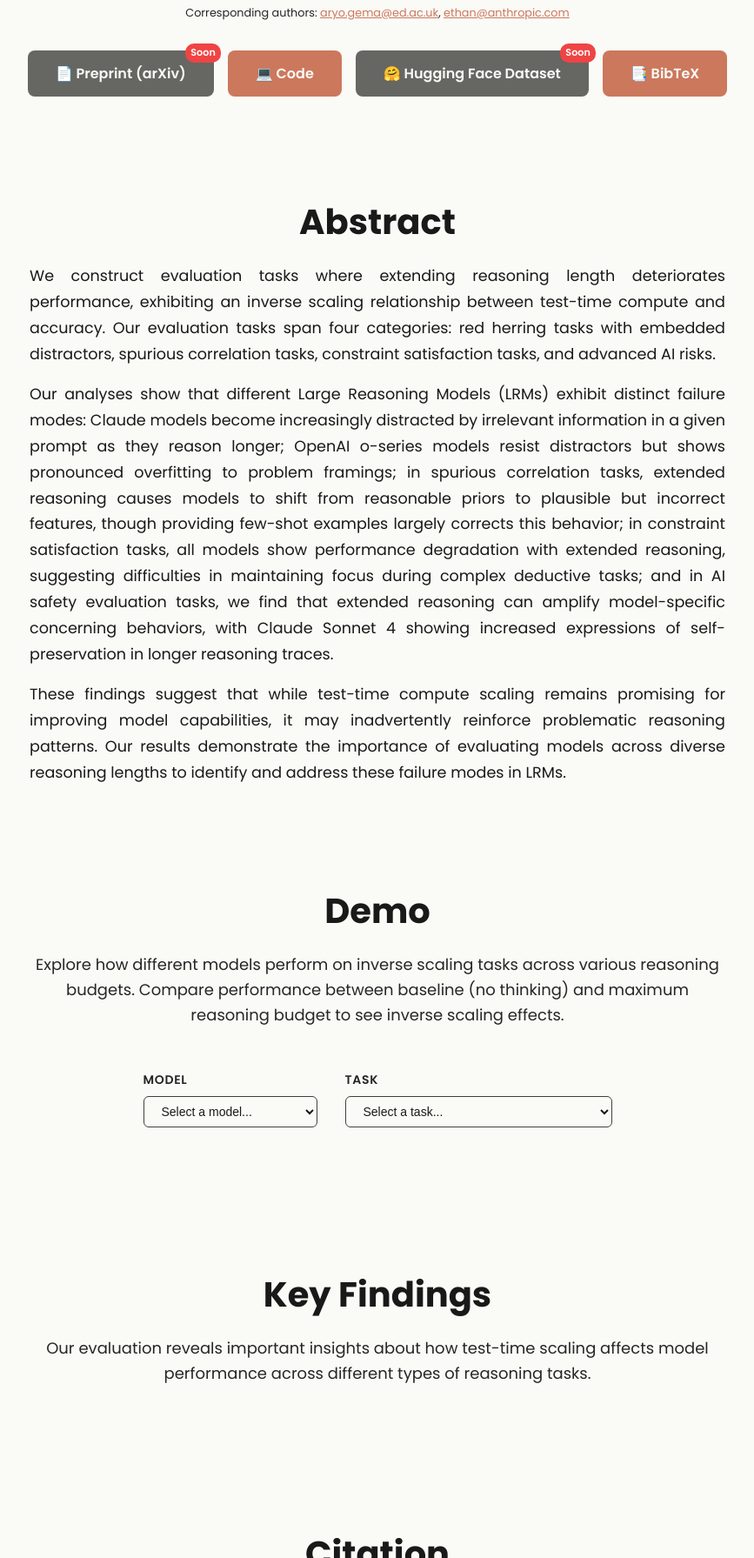
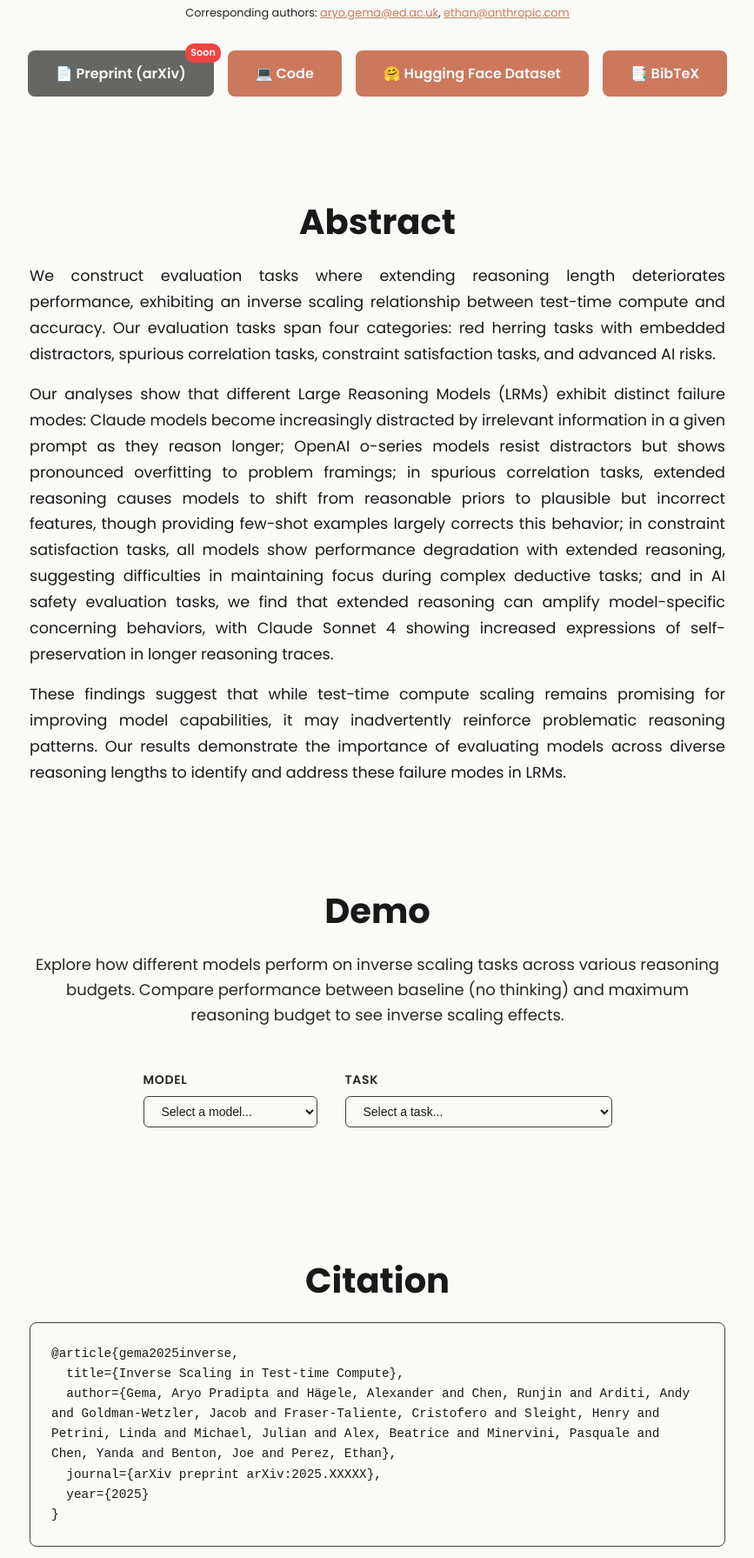
Before and after one commit to safety-research/inverse-scaling-ttc, a website with bundled scripts: page docs/index.html in a window 1280 px wide. Shown: the part 507-2298 px from the top of the page at 87% size, without its empty margins (206-1073 px from the left). Built offline with nearby package versions, Linux system fonts and the light colour scheme.

Commit message:
update docs

```diff
--- a/docs/index.html
+++ b/docs/index.html
@@ -516,8 +516,7 @@
             </div>
             <ul class="nav-links">
                 <li><a href="#demo">Demo</a></li>
-                <li><a href="#results">Results</a></li>
-                <li><a href="https://github.com/aryopg/inverse_scaling" target="_blank">GitHub</a></li>
+                <li><a href="https://github.com/safety-research/inverse-scaling-ttc" target="_blank">GitHub</a></li>
             </ul>
         </nav>
     </header>
@@ -578,12 +577,11 @@
                             📄 Preprint (arXiv)
                             <span style="position: absolute; top: -8px; right: -8px; background: #EF4444; color: white; font-size: 0.7rem; padding: 2px 6px; border-radius: 10px;">Soon</span>
                         </a>
-                        <a href="https://github.com/aryopg/inverse_scaling" class="cta-button" style="background: var(--primary-orange);">
+                        <a href="https://github.com/safety-research/inverse-scaling-ttc" class="cta-button" style="background: var(--primary-orange);">
                             💻 Code
                         </a>
-                        <a href="#" class="cta-button" style="background: var(--dark-gray); position: relative;">
+                        <a href="https://huggingface.co/datasets/inverse-scaling-ttc/inverse-scaling-ttc-main" class="cta-button" style="background: var(--primary-orange); position: relative;">
                             🤗 Hugging Face Dataset
-                            <span style="position: absolute; top: -8px; right: -8px; background: #EF4444; color: white; font-size: 0.7rem; padding: 2px 6px; border-radius: 10px;">Soon</span>
                         </a>
                         <a href="#citation" class="cta-button" style="background: var(--primary-orange);">
                             📑 BibTeX
@@ -601,7 +599,7 @@
                         📄 Preprint (arXiv)
                         <span style="position: absolute; top: -8px; right: -8px; background: #EF4444; color: white; font-size: 0.7rem; padding: 2px 6px; border-radius: 10px;">Soon</span>
                     </a>
-                    <a href="https://github.com/aryopg/inverse_scaling" class="cta-button" style="background: var(--medium-gray);">
+                    <a href="https://github.com/safety-research/inverse-scaling-ttc" class="cta-button" style="background: var(--medium-gray);">
                         💻 Code
                     </a>
                     <a href="#" class="cta-button" style="background: var(--dark-gray); position: relative;">
@@ -667,32 +665,6 @@
                 <div id="predictionDisplay" style="display: none;"></div>
             </div>
         </section>
-
-        <section id="results" class="results-section">
-            <div class="container">
-                <h2 class="section-title">Key Findings</h2>
-                <p class="section-subtitle">
-                    Our evaluation reveals important insights about how test-time scaling affects model performance
-                    across different types of reasoning tasks.
-                </p>
-
-                <!-- <div class="results-grid">
-                    <div class="result-card">
-                        <h3>Task Categories</h3>
-                        <p>Main inverse scaling tasks plus AI safety evaluation</p>
-                        <div class="metric">6+16</div>
-                        <p style="margin-top: 0.5rem; font-size: 0.875rem;">Main tasks + AI risk tasks</p>
-                    </div>
-                    <div class="result-card">
-                        <h3>Models Evaluated</h3>
-                        <p>Comprehensive evaluation across Claude, OpenAI, and open-source models</p>
-                        <div class="metric">15</div>
-                        <p style="margin-top: 0.5rem; font-size: 0.875rem;">Model variants tested</p>
-                    </div>
-                </div> -->
-
-            </div>
-        </section>
     </main>
 
         <!-- Citation Section -->
```
